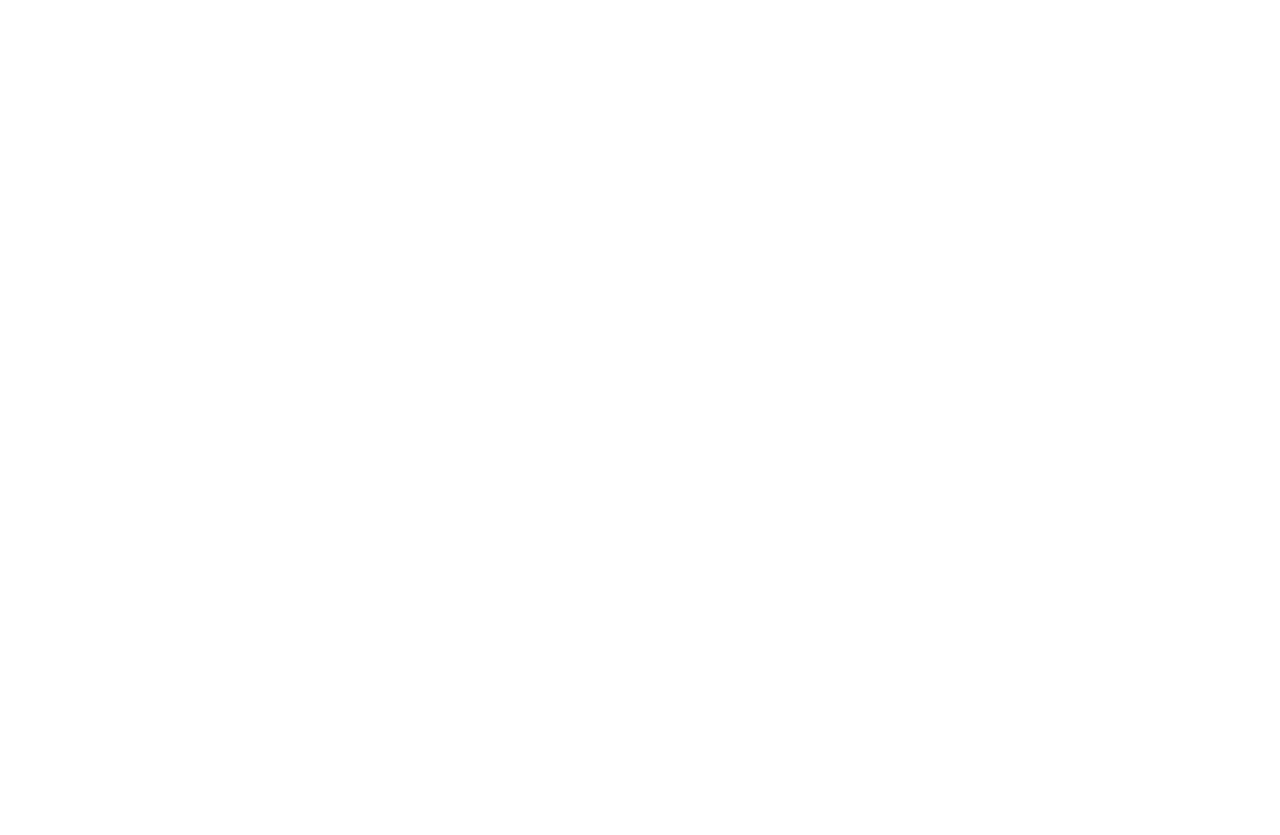
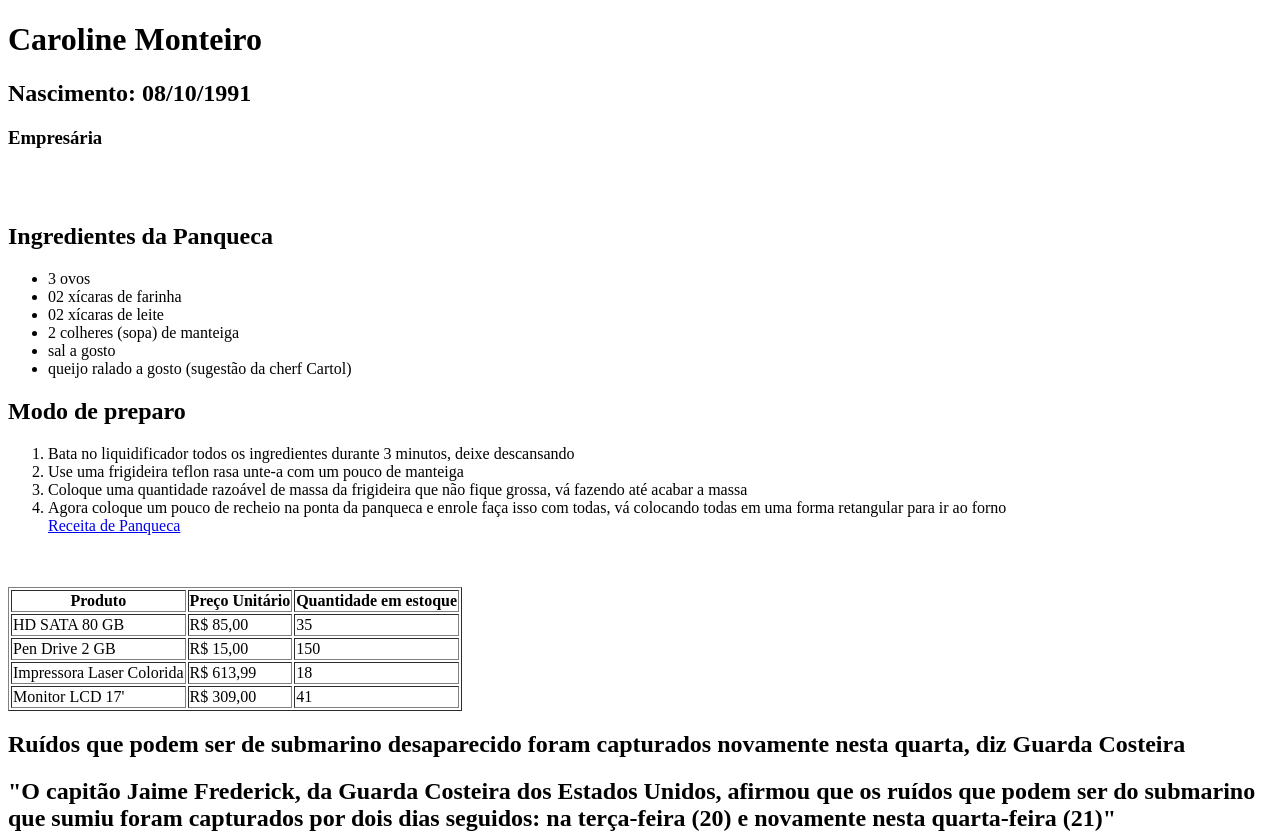
Before and after one commit to carolinelgmonteiro/Entregavel_aula_06, a plain HTML site: page index.html in a window 1280 px wide. Shown: the top 835 px of the page. Before the commit the page ends 800 px from the top, so only its background shows below. Drawn offline with Linux system fonts and the light colour scheme.

Commit message:
Entregavel_06

```diff
--- a/index.html
+++ b/index.html
@@ -3,8 +3,75 @@
 <head>
     <meta charset="UTF-8">
     <meta name="viewport" content="width=device-width, initial-scale=1.0">
-    <title>Document</title>
+    <title>Caroline Monteiro, quem sou? e minhas receitas</title>
 </head>
+<header>
+    <h1>Caroline Monteiro</h1>
+    <h2>Nascimento: 08/10/1991</h2>
+    <h3>Empresária</h3>
+</header>
+<br>
+<br>
+<section>
+    <h1>Ingredientes da Panqueca</h1>
+    <ul>
+        <li>3 ovos</li>
+        <li>02 xícaras de farinha</li>
+        <li>02 xícaras de leite</li>
+        <li>2 colheres (sopa) de manteiga</li>
+        <li>sal a gosto</li>
+        <li>queijo ralado a gosto (sugestão da cherf Cartol)</li>
+    </ul>
+    <h1>Modo de preparo</h1>
+    <ol>
+        <li>Bata no liquidificador todos os ingredientes durante 3 minutos, deixe descansando</li>
+        <li>Use uma frigideira teflon rasa unte-a com um pouco de manteiga</li>
+        <li>Coloque uma quantidade razoável de massa da frigideira que não fique grossa, vá fazendo até acabar a massa</li>
+        <li>Agora coloque um pouco de recheio na ponta da panqueca e enrole faça isso com todas, vá colocando todas em uma forma retangular para ir ao forno</li>
+
+        <a href="https://www.tudogostoso.com.br/receita/13925-panqueca-de-frango-desfiado.html">Receita de Panqueca</a>
+    </section>
+    <br>
+    <br>
+<section>
+</ol>
+<table border>
+    <th>Produto</th>
+    <th>Preço Unitário</th>
+    <th>Quantidade em estoque</th>
+    <tr>
+        <td>HD SATA 80 GB</td>
+        <td>R$ 85,00</td>
+        <td>35</td>
+    </tr>
+    <tr>
+        <td>Pen Drive 2 GB</td>
+        <td>R$ 15,00</td>
+        <td>150</td>
+    </tr>
+    <tr>
+        <td>Impressora Laser Colorida</td>
+        <td>R$ 613,99</td>
+        <td>18</td>
+    </tr>
+    <tr>
+        <td>Monitor LCD 17'</td>
+        <td>R$ 309,00</td>
+        <td>41</td>
+    </tr>
+</table>
+</section>
+<article>
+    <h1>Ruídos que podem ser de submarino desaparecido foram capturados novamente nesta quarta, diz Guarda Costeira</h1>
+    <h2>"O capitão Jaime Frederick, da Guarda Costeira dos Estados Unidos, afirmou que os ruídos que podem ser do submarino que sumiu foram capturados por dois dias seguidos: na terça-feira (20) e novamente nesta quarta-feira (21)"</h2>
+    <img src="1_submarino_desaparecido_ocean_gates-22346229.jpg" alt="Submarino da Ocean Gate">
+    <a href="https://g1.globo.com/mundo/noticia/2023/06/21/operacao-para-buscar-submarino-desaparecido-e-incrivelmente-complexa-diz-guarda-costeira-dos-eua.ghtml">Submarino da Ocean Gate</a>
+</article>
+<footer>
+    <h2>Caroline Monteiro</h2>
+    <h3>82 991250433</h3>
+    <h3>carolineemonteiro@gmail.com</h3>
+</footer>
 <body>
 
 </body>
```
Also changed, not shown: 1_submarino_desaparecido_ocean_gates-22346229.jpg (added).
